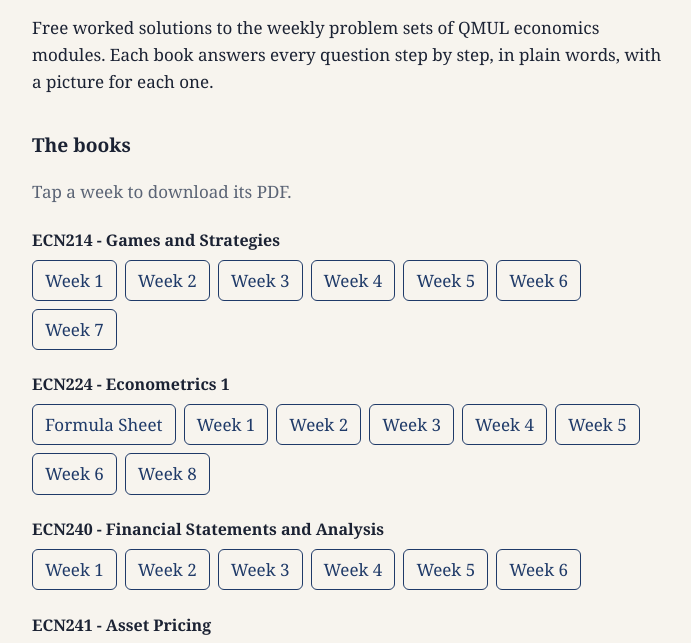
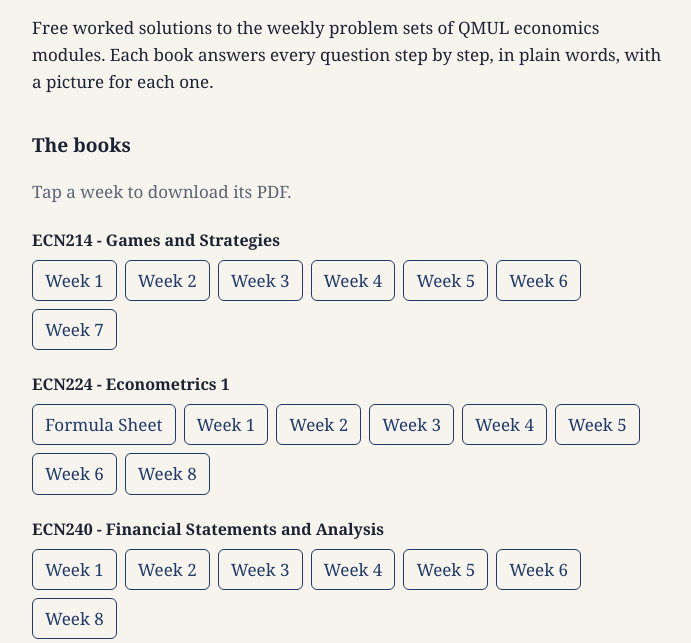
Before and after one commit to michaelz09765/michaelz09765.github.io, a plain HTML site: page index.html in a window 1280 px wide. Shown: the part 152-795 px from the top of the page, without its empty margins (288-979 px from the left). Drawn offline with Linux system fonts and the light colour scheme.

Commit message:
Update the book list

```diff
--- a/index.html
+++ b/index.html
@@ -20,7 +20,7 @@
   <h3>ECN224 - Econometrics 1</h3>
   <p class="weeks"><a href="https://github.com/michaelz09765/michaelz09765.github.io/releases/download/books/ECN224_Formula_Sheet.pdf" rel="nofollow">Formula Sheet</a> <a href="https://github.com/michaelz09765/michaelz09765.github.io/releases/download/books/ECN224_Week_01_Solutions.pdf" rel="nofollow">Week 1</a> <a href="https://github.com/michaelz09765/michaelz09765.github.io/releases/download/books/ECN224_Week_02_Solutions.pdf" rel="nofollow">Week 2</a> <a href="https://github.com/michaelz09765/michaelz09765.github.io/releases/download/books/ECN224_Week_03_Solutions.pdf" rel="nofollow">Week 3</a> <a href="https://github.com/michaelz09765/michaelz09765.github.io/releases/download/books/ECN224_Week_04_Solutions.pdf" rel="nofollow">Week 4</a> <a href="https://github.com/michaelz09765/michaelz09765.github.io/releases/download/books/ECN224_Week_05_Solutions.pdf" rel="nofollow">Week 5</a> <a href="https://github.com/michaelz09765/michaelz09765.github.io/releases/download/books/ECN224_Week_06_Solutions.pdf" rel="nofollow">Week 6</a> <a href="https://github.com/michaelz09765/michaelz09765.github.io/releases/download/books/ECN224_Week_08_Solutions.pdf" rel="nofollow">Week 8</a></p>
   <h3>ECN240 - Financial Statements and Analysis</h3>
-  <p class="weeks"><a href="https://github.com/michaelz09765/michaelz09765.github.io/releases/download/books/ECN240_Week_01_Solutions.pdf" rel="nofollow">Week 1</a> <a href="https://github.com/michaelz09765/michaelz09765.github.io/releases/download/books/ECN240_Week_02_Solutions.pdf" rel="nofollow">Week 2</a> <a href="https://github.com/michaelz09765/michaelz09765.github.io/releases/download/books/ECN240_Week_03_Solutions.pdf" rel="nofollow">Week 3</a> <a href="https://github.com/michaelz09765/michaelz09765.github.io/releases/download/books/ECN240_Week_04_Solutions.pdf" rel="nofollow">Week 4</a> <a href="https://github.com/michaelz09765/michaelz09765.github.io/releases/download/books/ECN240_Week_05_Solutions.pdf" rel="nofollow">Week 5</a> <a href="https://github.com/michaelz09765/michaelz09765.github.io/releases/download/books/ECN240_Week_06_Solutions.pdf" rel="nofollow">Week 6</a></p>
+  <p class="weeks"><a href="https://github.com/michaelz09765/michaelz09765.github.io/releases/download/books/ECN240_Week_01_Solutions.pdf" rel="nofollow">Week 1</a> <a href="https://github.com/michaelz09765/michaelz09765.github.io/releases/download/books/ECN240_Week_02_Solutions.pdf" rel="nofollow">Week 2</a> <a href="https://github.com/michaelz09765/michaelz09765.github.io/releases/download/books/ECN240_Week_03_Solutions.pdf" rel="nofollow">Week 3</a> <a href="https://github.com/michaelz09765/michaelz09765.github.io/releases/download/books/ECN240_Week_04_Solutions.pdf" rel="nofollow">Week 4</a> <a href="https://github.com/michaelz09765/michaelz09765.github.io/releases/download/books/ECN240_Week_05_Solutions.pdf" rel="nofollow">Week 5</a> <a href="https://github.com/michaelz09765/michaelz09765.github.io/releases/download/books/ECN240_Week_06_Solutions.pdf" rel="nofollow">Week 6</a> <a href="https://github.com/michaelz09765/michaelz09765.github.io/releases/download/books/ECN240_Week_08_Solutions.pdf" rel="nofollow">Week 8</a></p>
   <h3>ECN241 - Asset Pricing</h3>
   <p class="weeks"><a href="https://github.com/michaelz09765/michaelz09765.github.io/releases/download/books/ECN241_Week_01_Solutions.pdf" rel="nofollow">Week 1</a> <a href="https://github.com/michaelz09765/michaelz09765.github.io/releases/download/books/ECN241_Week_02_Solutions.pdf" rel="nofollow">Week 2</a> <a href="https://github.com/michaelz09765/michaelz09765.github.io/releases/download/books/ECN241_Week_03_Solutions.pdf" rel="nofollow">Week 3</a> <a href="https://github.com/michaelz09765/michaelz09765.github.io/releases/download/books/ECN241_Week_04_Solutions.pdf" rel="nofollow">Week 4</a> <a href="https://github.com/michaelz09765/michaelz09765.github.io/releases/download/books/ECN241_Week_05_Solutions.pdf" rel="nofollow">Week 5</a> <a href="https://github.com/michaelz09765/michaelz09765.github.io/releases/download/books/ECN241_Week_06_Solutions.pdf" rel="nofollow">Week 6</a> <a href="https://github.com/michaelz09765/michaelz09765.github.io/releases/download/books/ECN241_Week_08_Solutions.pdf" rel="nofollow">Week 8</a></p>
   <!-- /books -->
```
